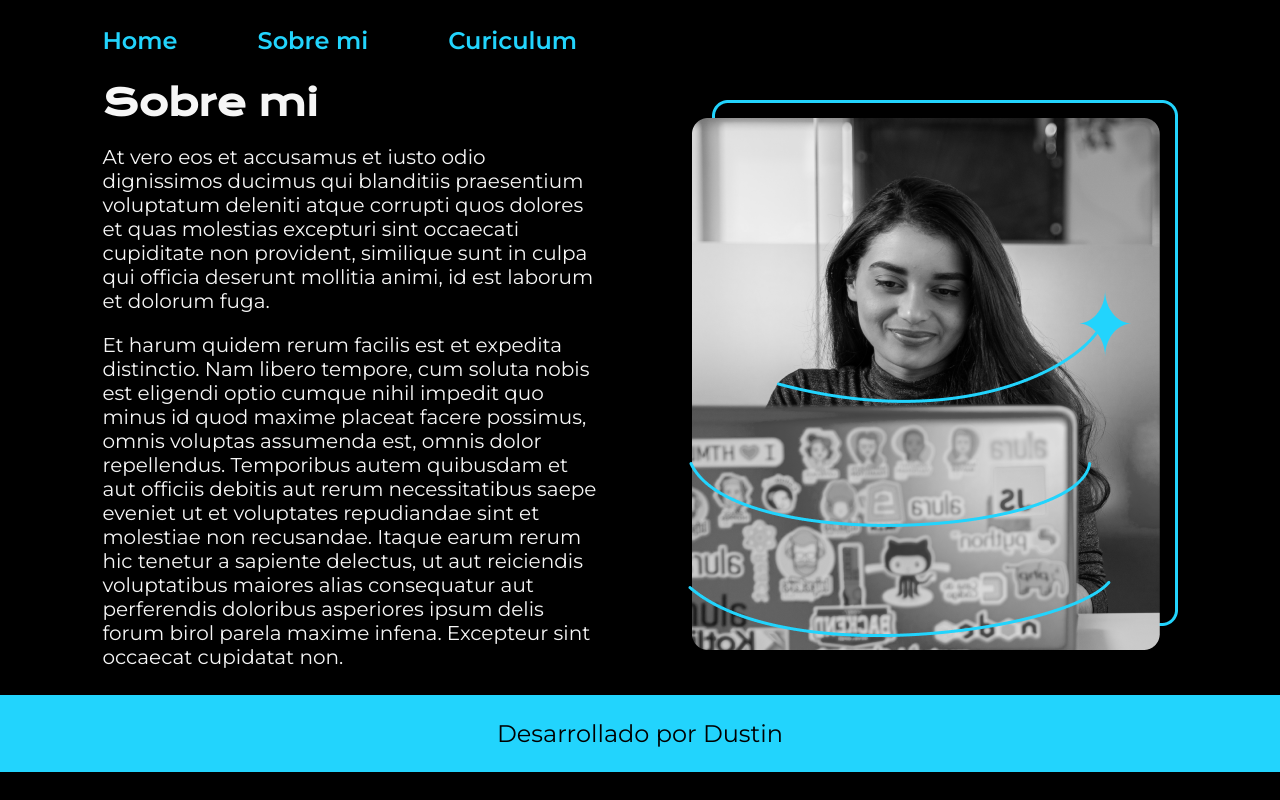
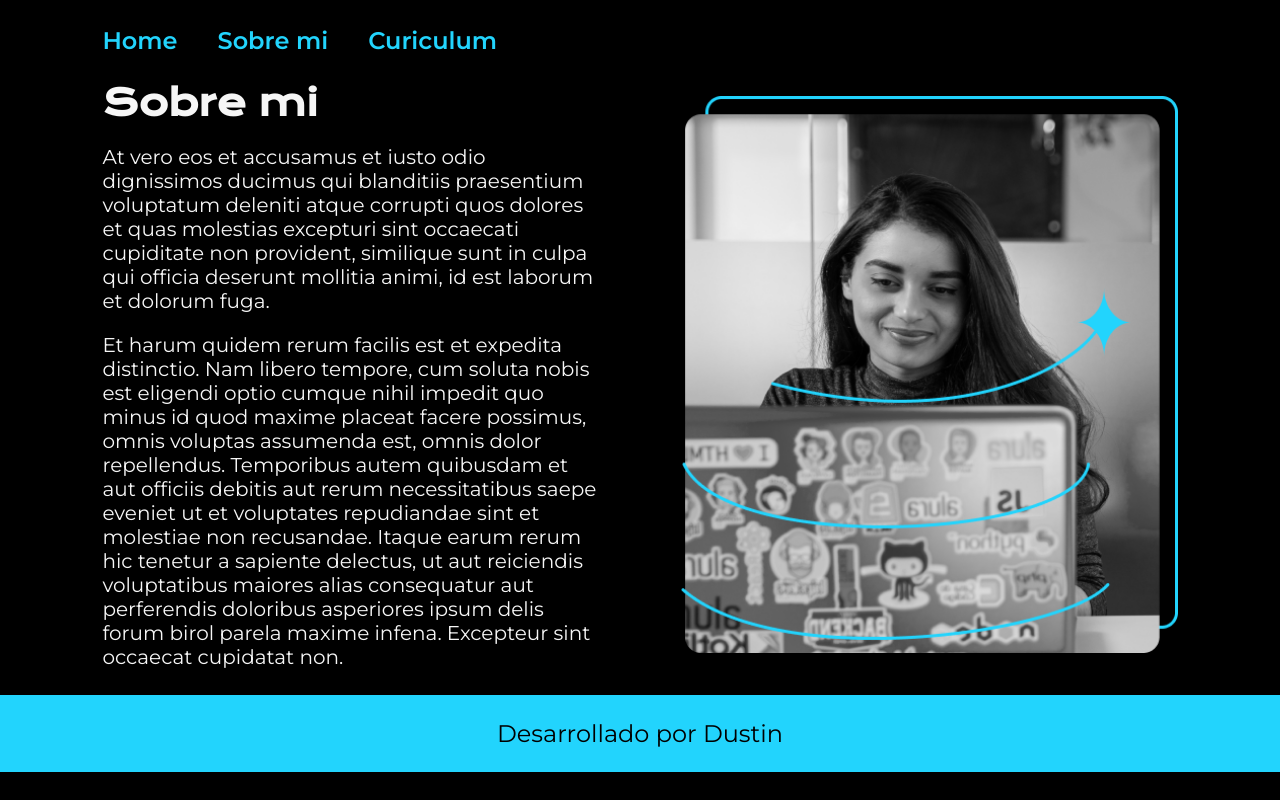
Before and after one commit to xDustinx/Portafolio, a plain HTML site: page about.html in a window 1280 px wide. Drawn offline with nearby package versions, Linux system fonts and the light colour scheme.

Commit message:
actualiza portafolio

```diff
--- a/about.html
+++ b/about.html
@@ -30,7 +30,7 @@
                voluptatibus maiores alias consequatur aut perferendis doloribus asperiores ipsum delis forum
                birol parela maxime infena. Excepteur sint occaecat cupidatat non.</p>
         </section>
-        <img src="./assetes/Imagem.png" alt="Imagen de Ana García">
+        <img class="presentacion__imagen" src="./assetes/Imagem.png" alt="Imagen de Ana García">
     </main>
     <footer class="footer">
         <p>Desarrollado por Dustin</p>
--- a/style/style.css
+++ b/style/style.css
@@ -25,7 +25,7 @@ body {
 }
 .header__menu{
     display: flex;
-    gap: 80px;
+    gap: 40px;
 }
 .header__menu__link{
     font-family: var(--funente_montserrat);
```
Also changed, not shown: curriculo.html (+1 -0 lines).
